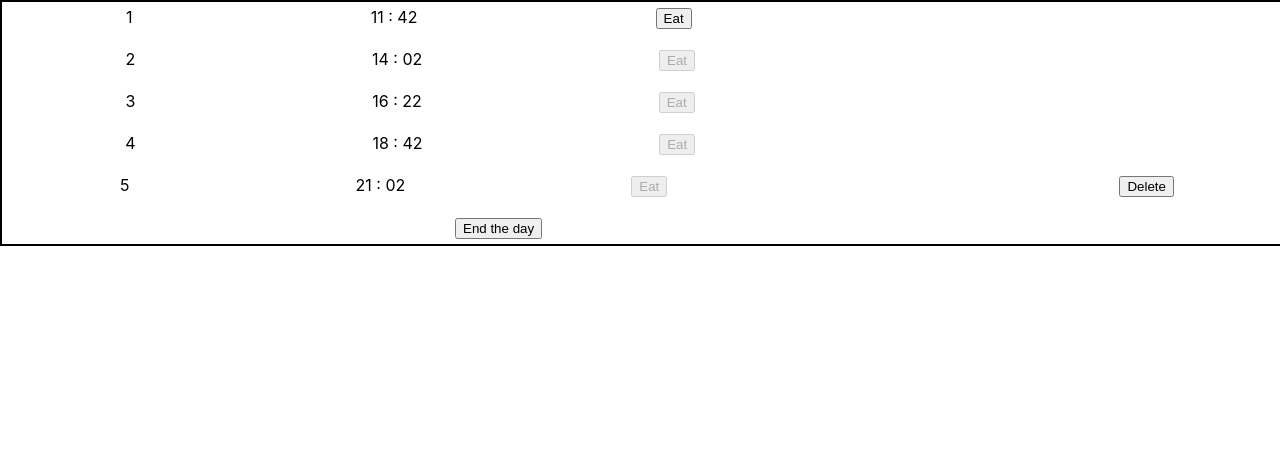
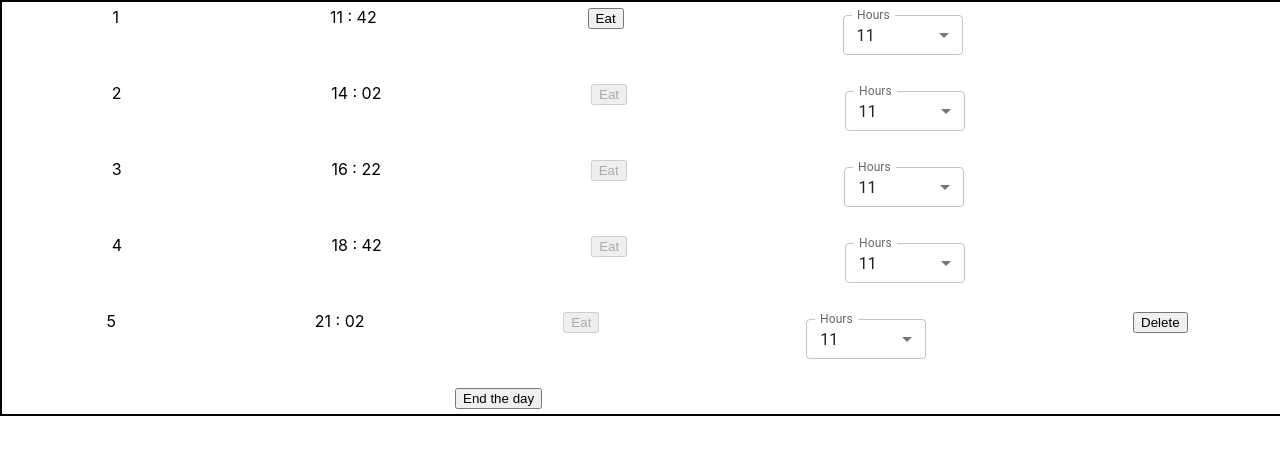
Before and after one commit to kalibria/Meal-tracker, a React (Create React App) app: page /mealList in a window 1280 px wide. Shown: the top 454 px of the page. Built offline with nearby package versions, Linux system fonts and the light colour scheme.

Commit message:
add hours in ModalWindoqWithTime

```diff
--- a/src/list-of-meals/Meal.tsx
+++ b/src/list-of-meals/Meal.tsx
@@ -33,10 +33,7 @@ export const Meal = ({
         handleSubmitForEat={handleSubmitForEat}
         eaten={eaten}
       />
-      <EditButton
-        allMealsLength={allMealsLength}
-        handleSubmitForEat={handleSubmitForEat}
-      />
+      <EditButton allMealsLength={allMealsLength} />
 
       <div>
         {' '}
--- /dev/null
+++ b/src/list-of-meals/ModalWindowWithTime.tsx
@@ -0,0 +1,46 @@
+import * as React from 'react';
+import InputLabel from '@mui/material/InputLabel';
+import MenuItem from '@mui/material/MenuItem';
+import FormControl from '@mui/material/FormControl';
+import Select, { SelectChangeEvent } from '@mui/material/Select';
+import { time } from '../settings/time';
+import { timeManager } from '../utility/time.manager';
+import { currentTime } from '../utility/currentTime';
+
+export default function ModalWindowWithTime() {
+  const [hour, setHour] = React.useState(
+    currentTime.getCurrentHours().toString()
+  );
+
+  const listOfHours = time.convertMinutes(time.prepareHoursForModalWindow());
+
+  const handleChange = (event: SelectChangeEvent) => {
+    setHour(event.target.value);
+  };
+
+  const menuHourItems = listOfHours.map((item) => {
+    return (
+      <MenuItem key={item} value={item}>
+        {item}
+      </MenuItem>
+    );
+  });
+
+  return (
+    <FormControl sx={{ m: 1, minWidth: 120 }} size='small'>
+      <InputLabel id='demo-select-small'>Hours</InputLabel>
+      <Select
+        labelId='demo-select-small'
+        id='demo-select-small'
+        value={hour}
+        label='Hours'
+        onChange={handleChange}
+      >
+        <MenuItem value={hour}>
+          <em>{hour}</em>
+        </MenuItem>
+        {menuHourItems}
+      </Select>
+    </FormControl>
+  );
+}
--- a/src/list-of-meals/buttons/EditButton.tsx
+++ b/src/list-of-meals/buttons/EditButton.tsx
@@ -1,27 +1,28 @@
 import React from 'react';
 import { Button } from '../../buttons/Button';
-import { iconEaten } from '../constantOfListOfMeal';
+import ModalWindowWithTime from '../ModalWindowWithTime';
 
 interface IEditButton {
   allMealsLength: number;
-  // disabled: boolean;
   //  handleSubmitForEdit: React.MouseEventHandler<HTMLButtonElement>;
-  handleSubmitForEat: React.MouseEventHandler<HTMLButtonElement>;
+  // handleSubmitForEdit: React.MouseEventHandler<HTMLButtonElement>;
 }
 
-export const EditButton = ({
-  allMealsLength,
-  handleSubmitForEat,
-}: IEditButton) => {
+export const EditButton = ({ allMealsLength }: IEditButton) => {
+  const handleSubmitForEdit = () => {
+    console.log('hi');
+  };
+
   return (
     <div>
       {allMealsLength === 6 && (
         <Button
-          // disabled={disabled}
-          handleClick={handleSubmitForEat}
+          disabled={false}
+          handleClick={handleSubmitForEdit}
           text={'Edit'}
         />
       )}
+      <ModalWindowWithTime />
     </div>
   );
 };
--- /dev/null
+++ b/src/list-of-meals/buttons/editButtonManager.ts
@@ -0,0 +1,5 @@
+import { IMealBL } from '../mealsManager';
+
+class EditButtonManager {}
+
+export const editButtonManager = new EditButtonManager();
--- a/src/settings/settings_constant.tsx
+++ b/src/settings/settings_constant.tsx
@@ -6,3 +6,6 @@ export const minutesInHour = 60;
 
 export const maxHoursBetweenMeals = 2;
 export const startMinuteBetweenMeals = 1;
+
+export const initialHourForModalWindow = 0;
+export const maxHourForModalWindow = 23;
--- a/src/settings/time.tsx
+++ b/src/settings/time.tsx
@@ -1,4 +1,6 @@
 import {
+  initialHourForModalWindow,
+  maxHourForModalWindow,
   maxHoursBetweenMeals,
   minutesInHour,
   startMinuteBetweenMeals,
@@ -46,6 +48,15 @@ export class Time implements TimeDate {
     }
   }
 
+  prepareHoursForModalWindow() {
+    const newHours: number[] = [];
+
+    for (let i = initialHourForModalWindow; i <= maxHourForModalWindow; ++i) {
+      newHours.push(i);
+    }
+    return newHours;
+  }
+
   convertMinutes = (minutes: Array<number>): Array<string> => {
     const zeroPad = (num: number, places: number) =>
       String(num).padStart(places, '0');
```
